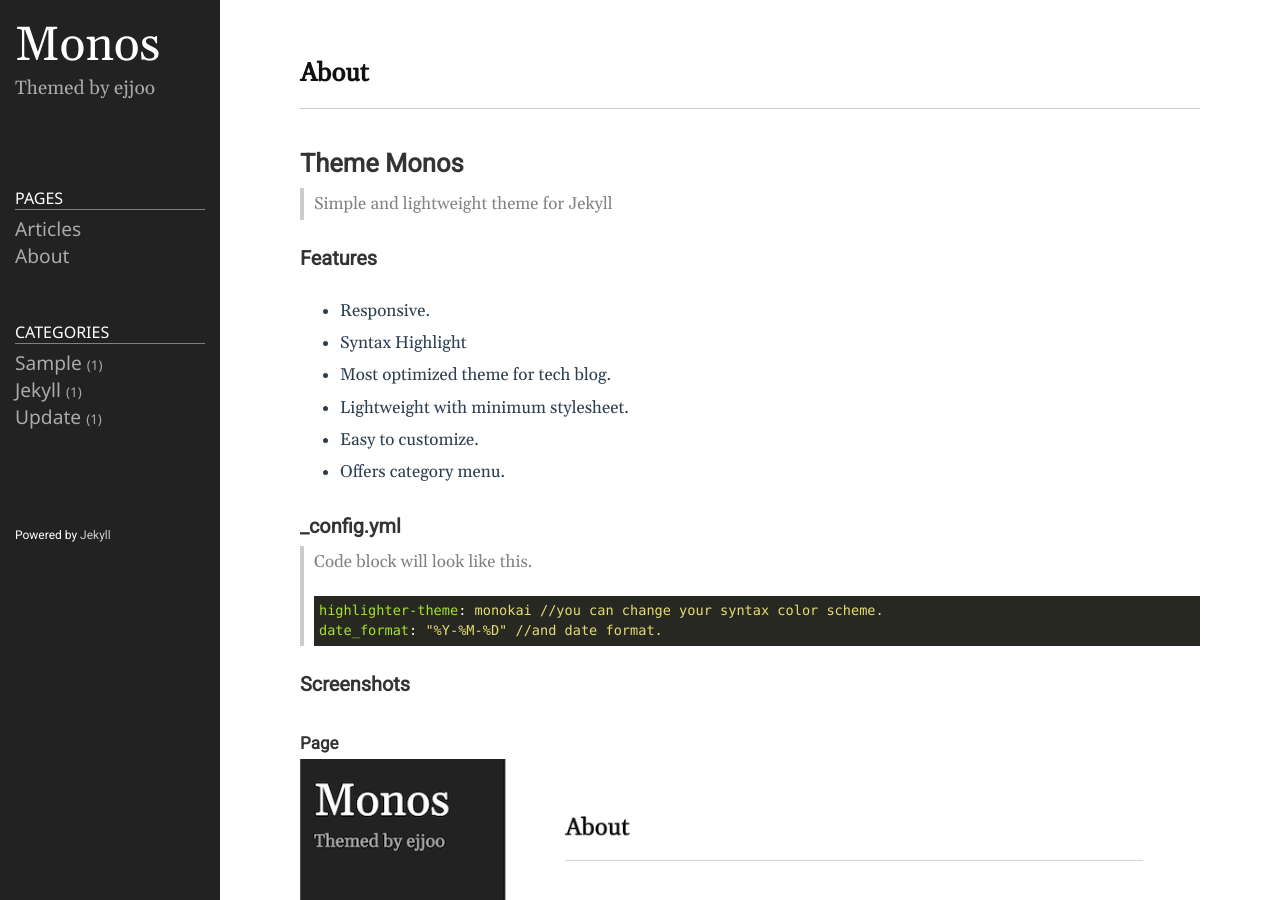
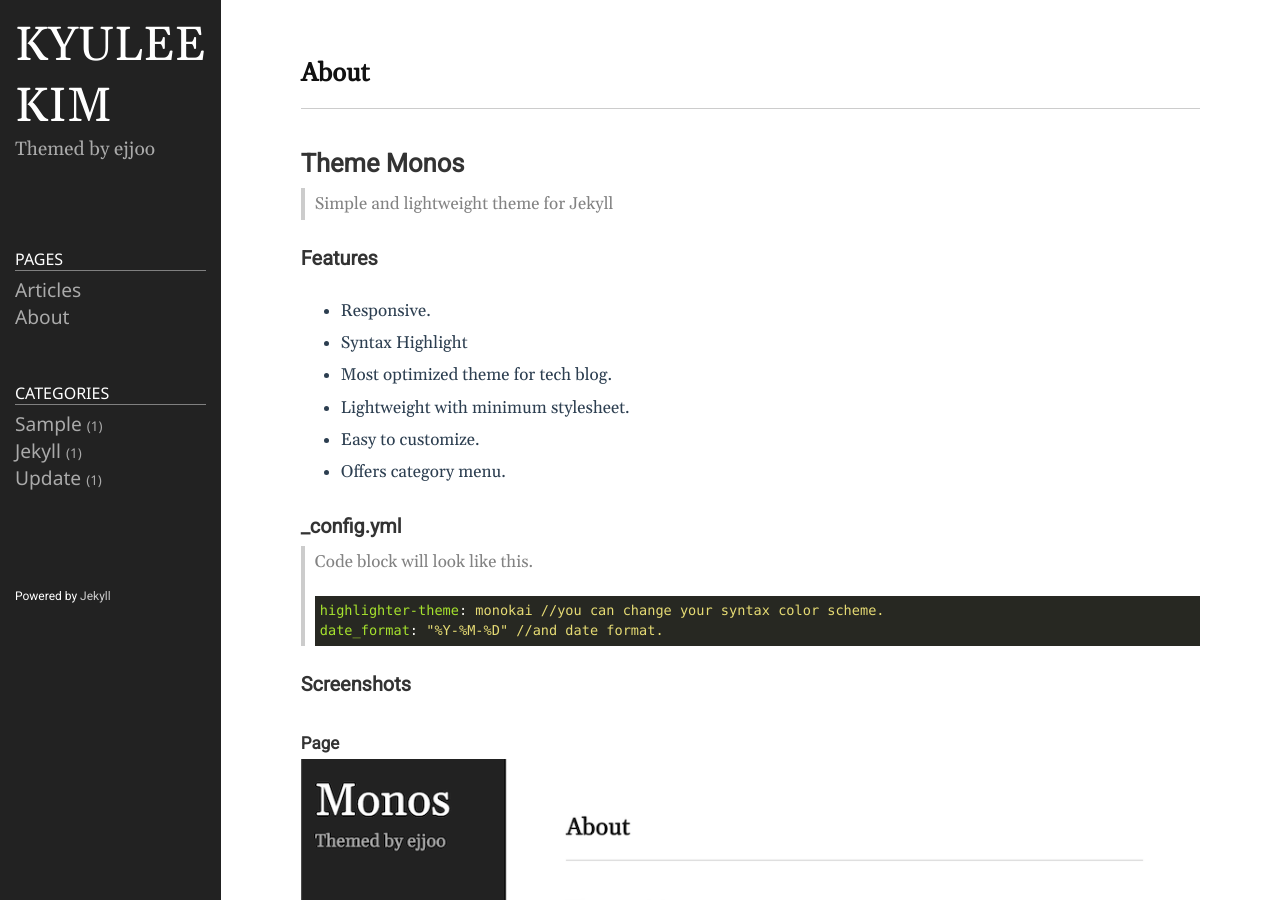
Before and after one commit to orankim/orankim.github.io, a Jekyll site: the page built from README.md, in a window 1280 px wide and 900 px high. Built offline with Jekyll 4.4.1, drawn with Linux system fonts in a browser that asks for light colours.

Commit message:
Update _config.yml

```diff
--- a/_config.yml
+++ b/_config.yml
@@ -18,13 +18,13 @@
 # You can create any custom variable you would like, and they will be accessible
 # in the templates via {{ site.myvariable }}.
 
-title: Monos
-email: ejjoo7994@gmail.com
+title: KYULEE KIM
+email: orankim11@gmail.com
 description: >- # this means to ignore newlines until "baseurl:"
   Themed by ejjoo
 # baseurl: "/" # the subpath of your site, e.g. /blog
 # url: "http://orankim.github.io" # the base hostname & protocol for your site, e.g. http://example.com
-github_username: ejjoo
+github_username: orankim
 highlighter: rouge
 svg:
   optimize: true
```
